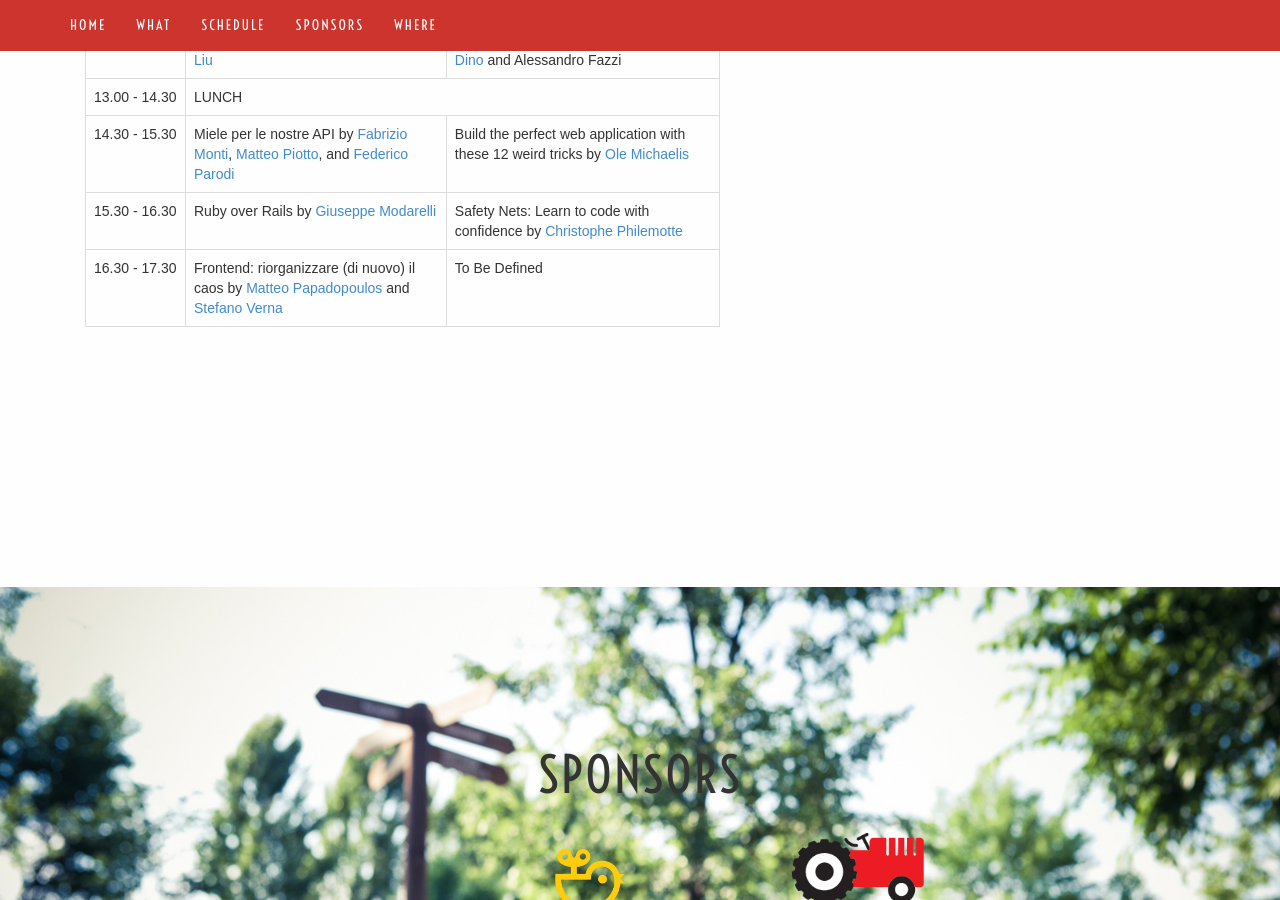
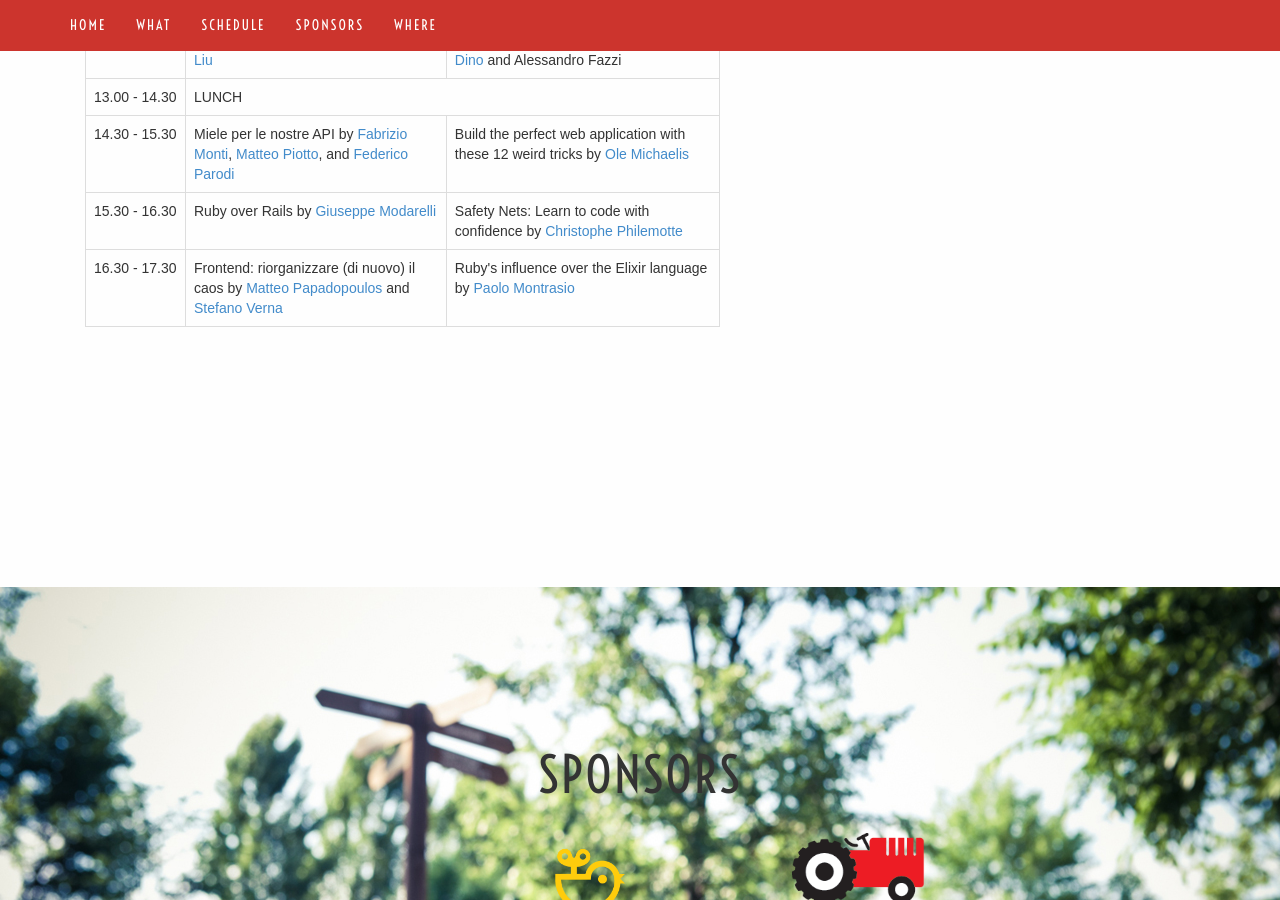
Before and after one commit to rubydayit-2014/rubydayit-2014.github.io, a Jekyll site: the page built from index.html, in a window 1280 px wide and 900 px high, scrolled down 1551 px. Built offline with Jekyll 4.4.1, drawn with Linux system fonts in a browser that asks for light colours; nearby versions of some CDN libraries; Markdown is read by kramdown in place of the engine named in the settings.

Commit message:
Add the last talk by Paolo Montrasio

```diff
--- a/index.html
+++ b/index.html
@@ -116,7 +116,7 @@ title: RubyDay 2014 - Sept. 26th
               <td>16.30 - 17.30</td>
               <td>Frontend: riorganizzare (di nuovo) il caos by <a target="_blank" href="https://twitter.com/">Matteo Papadopoulos</a> and
                 <a target="_blank" href="http://twitter.com/steffoz">Stefano Verna</a></td>
-              <td>To Be Defined</td>
+              <td>Ruby's influence over the Elixir language by <a target="_blank" href="https://twitter.com/pmontrasio">Paolo Montrasio</a></td>
             </tr>
 
           </tbody>
```
